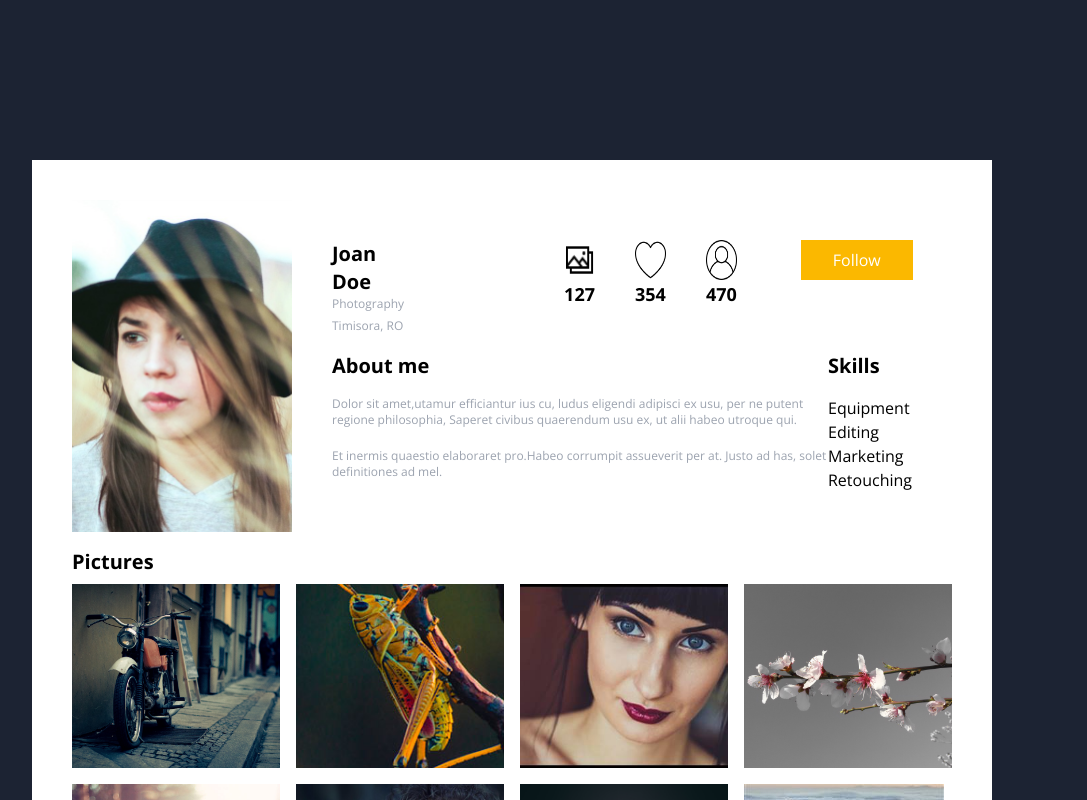
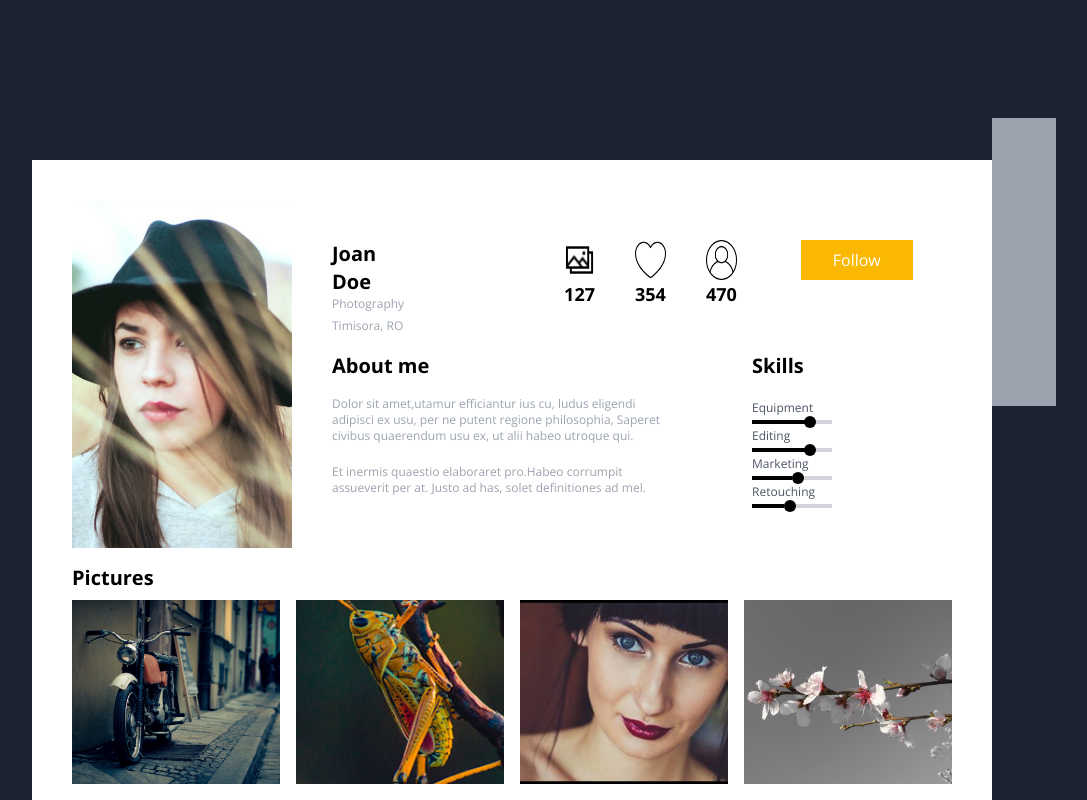
Before and after one commit to Ajithdev444/card, a Next.js app: page /photo in a window 1280 px wide. Shown: the top 800 px of the page, without its empty margins (128-1215 px from the left). Built offline with nearby package versions, Linux system fonts and the light colour scheme.

Commit message:
outer div

```diff
--- a/pages/photo/index.tsx
+++ b/pages/photo/index.tsx
@@ -17,7 +17,10 @@ import man from '../../public/man.jpg'
 const index = () => {
   return (
     <div className='min-h-screen bg-[#1C2333] mx-auto flex items-center justify-center p-40'>
+
         <div className='bg-white max-w-5xl max-h-screen p-10'>
+
+
             <div className='flex'>
             <div className='w-1/4'>
                 <Image src={photo} alt='photo' className='h-full object-cover'/>
@@ -48,7 +51,7 @@ const index = () => {
                 </div>
                 </div>
                 <div className='flex mt-4'>
-                <div className=' max-w-2xl'>
+                <div className=' max-w-sm'>
                 <h2 className='mb-4 text-xl font-bold'>About me</h2>
                 <p className='text-gray-400 text-xs'>Dolor sit amet,utamur efficiantur ius cu, ludus eligendi adipisci
                     ex usu, per ne putent regione philosophia, Saperet civibus
@@ -59,17 +62,51 @@ const index = () => {
                 </p>
 
                 </div>
-                <div>
+                <div className='px-20'>
                     <h2 className='mb-4 text-xl font-bold'>Skills</h2>
-                    <h3>Equipment</h3>
-                    <h3>Editing</h3>
-                    <h3>Marketing</h3>
-                    <h3>Retouching</h3>
+                    <div className='relative'>
+                    <h3 className='text-xs text-gray-600 leading-6'>Equipment</h3>
+                    <div className='w-14 h-1 bg-black absolute bottom-0'></div>
+                    <div className='rounded-full bg-black absolute w-3 h-3 right-4 top-5'></div>
+                    <div className='w-20 h-1 bg-gray-300 '></div>
+
+                    </div>
+
+                    <div className='relative'>
+                    <h3 className='text-xs text-gray-600 leading-6'>Editing</h3>
+                    <div className='w-14 h-1 bg-black absolute bottom-0'></div>
+                    <div className='rounded-full bg-black absolute w-3 h-3 right-4 top-5'></div>
+                    <div className='w-20 h-1 bg-gray-300 '></div>
+
+                    </div>
+                    <div className='relative'>
+                    <h3 className='text-xs text-gray-600 leading-6'>Marketing</h3>
+                    <div className='w-10 h-1 bg-black absolute bottom-0'></div>
+                    <div className='rounded-full bg-black absolute w-3 h-3 right-7 top-5'></div>
+                    <div className='w-20 h-1 bg-gray-300 '></div>
+
+                    </div>
+                    <div className='relative'>
+                    <h3 className='text-xs text-gray-600 leading-6'>Retouching</h3>
+                    <div className='w-8 h-1 bg-black absolute bottom-0'></div>
+                    <div className='rounded-full bg-black absolute w-3 h-3 right-9 top-5'></div>
+                    <div className='w-20 h-1 bg-gray-300 '></div>
+
+                    </div>
+
+
+
                 </div>
+
                 </div>
+
+
            </div>
 
+
             </div>
+
+
 
             <div>
                 <h2 className='text-xl font-bold mt-4 mb-2'>Pictures</h2>
@@ -87,14 +124,21 @@ const index = () => {
                 <Image src={man} alt='man' className='col-span-1 object-cover h-full'/>
             </div>
             <div className='flex justify-end'>
-                <button className='px-4 py-2 bg-gray-300 font-bold'>Load more</button>
+                <button className='px-4 py-2 bg-gray-200 text-sm mt-3'>Load more</button>
             </div>
 
 
 
         </div>
+        <div className='relative'>
+                    <div className='w-16 h-72 bg-gray-400 absolute -top-[442px] left-full right-0'></div>
+                </div>
+
+
 
     </div>
+
+
   )
 }
 
```
